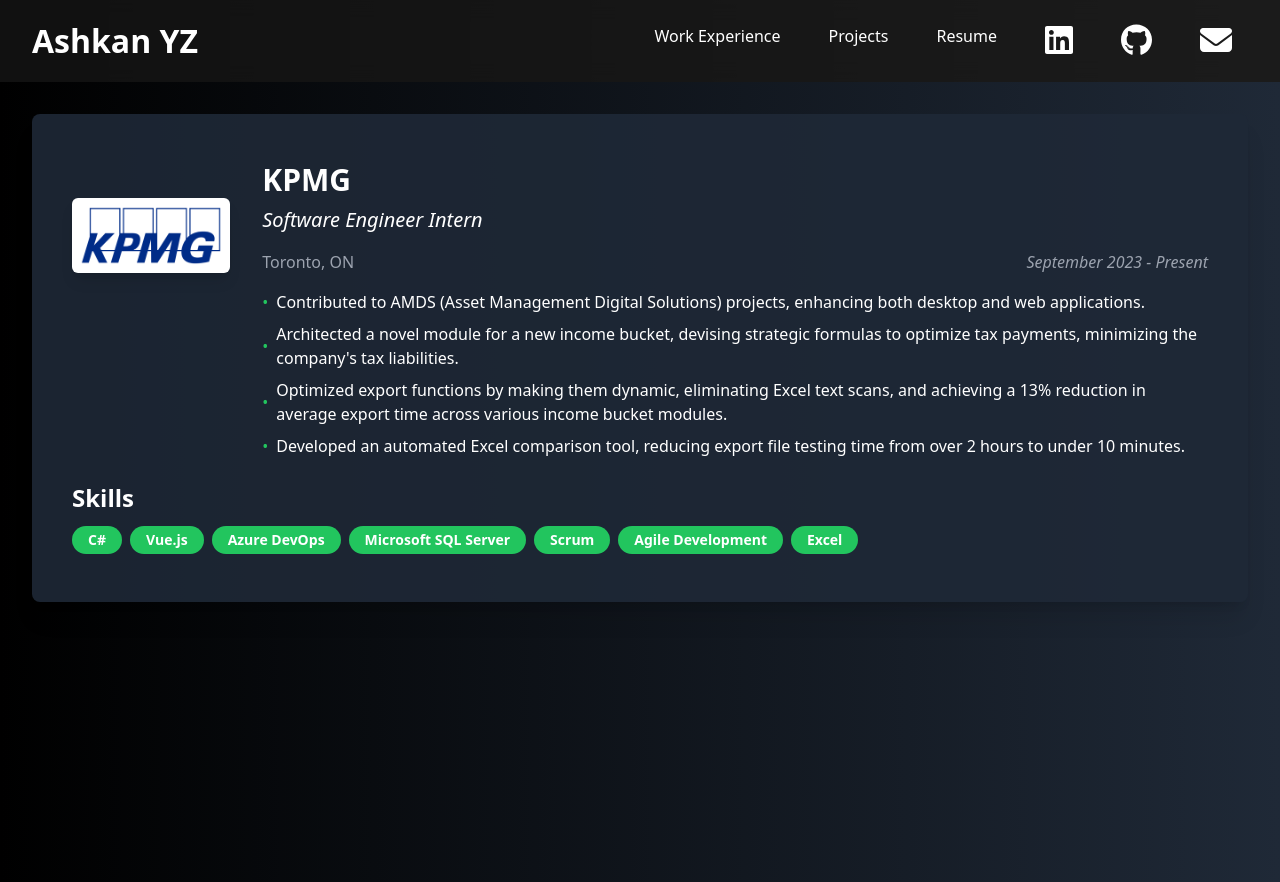
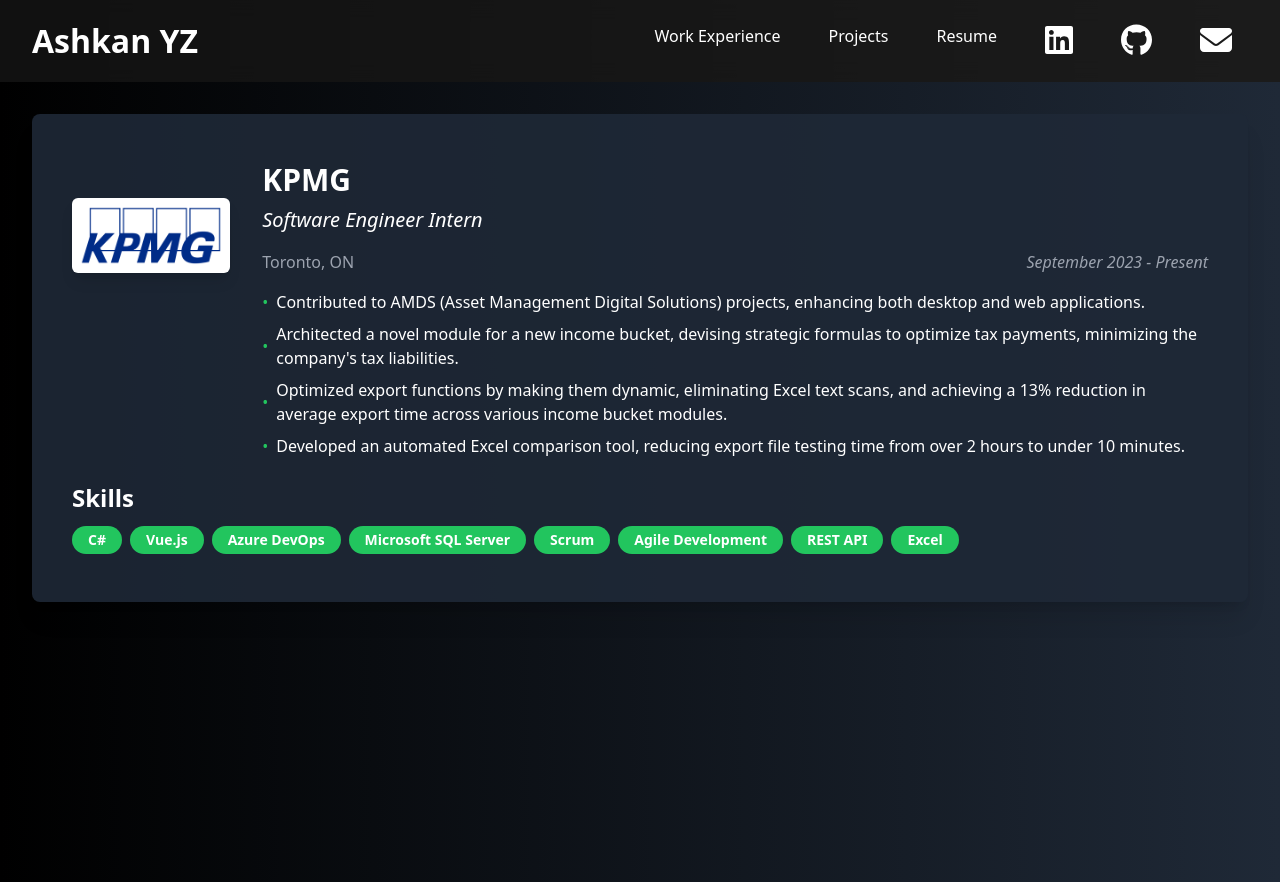
Before and after one commit to Ashoolak/my-portfolio, a Next.js app: page /work-experience/1 in a window 1280 px wide. Built offline with nearby package versions, Linux system fonts and the light colour scheme.

Commit message:
Fixed a couple of  bugs

```diff
--- a/src/components/Header.js
+++ b/src/components/Header.js
@@ -13,7 +13,7 @@
 
   return (
     <header className={styles.header}>
-      <a className={styles.brandName} href="#About">
+      <a className={styles.brandName} href="/#About">
         Ashkan YZ
       </a>
       <button className={styles.mobileMenuButton} onClick={toggleMobileMenu}>
--- a/src/data/workExperience.js
+++ b/src/data/workExperience.js
@@ -15,6 +15,7 @@
       'Microsoft SQL Server',
       'Scrum',
       'Agile Development',
+      'REST API',
       'Excel',
     ],
   },
@@ -27,7 +28,18 @@
     description:
       'Developed a full-stack e-commerce site for UBC health and wellness utilizing React.js (Next.js 13), MongoDB, and EmailJS for enhanced user experience and real-time transaction confirmations.;Implemented Python-based web scraping with Selenium, reducing data collection time from 500 minutes to less than 10 minutes for 500+ websites.;Designed a Python script to analyze and visualize data with graphs revealing a 37% increase in time spent on the website for users who declined cookie banners.;Employed Tailwind CSS for an intuitive UI and enabled user-specific content retrieval using URL query parameters.',
     imageUrl: '/companies/UBC.png',
-    skills: [],
+    skills: [
+      'React.js',
+      'Next.js',
+      'MongoDB',
+      'Python',
+      'Selenium',
+      'Tailwind CSS',
+      'EmailJS',
+      'Web Development',
+      'Data Analysis',
+      'Automation',
+    ],
   },
   {
     id: 3,
--- a/src/pages/index.js
+++ b/src/pages/index.js
@@ -18,6 +18,8 @@
       smartBackspace: true,
       showCursor: false,
       onComplete: () => {
+        // Assuming you want to fade in elements after typing is complete
+        // Adjust the class names according to your actual CSS
         document.querySelector(`.${aboutStyles.shortAbout}`).style.opacity = 1;
         setTimeout(() => {
           document.querySelector(`.${aboutStyles.myStory}`).style.opacity = 1;
@@ -28,10 +30,8 @@
       },
     };
 
-    // elRef refers to the element with class 'typed'
     typedRef.current = new Typed('.typed', options);
 
-    // Clean up Typed instance on component unmount
     return () => {
       if (typedRef.current) {
         typedRef.current.destroy();
```
